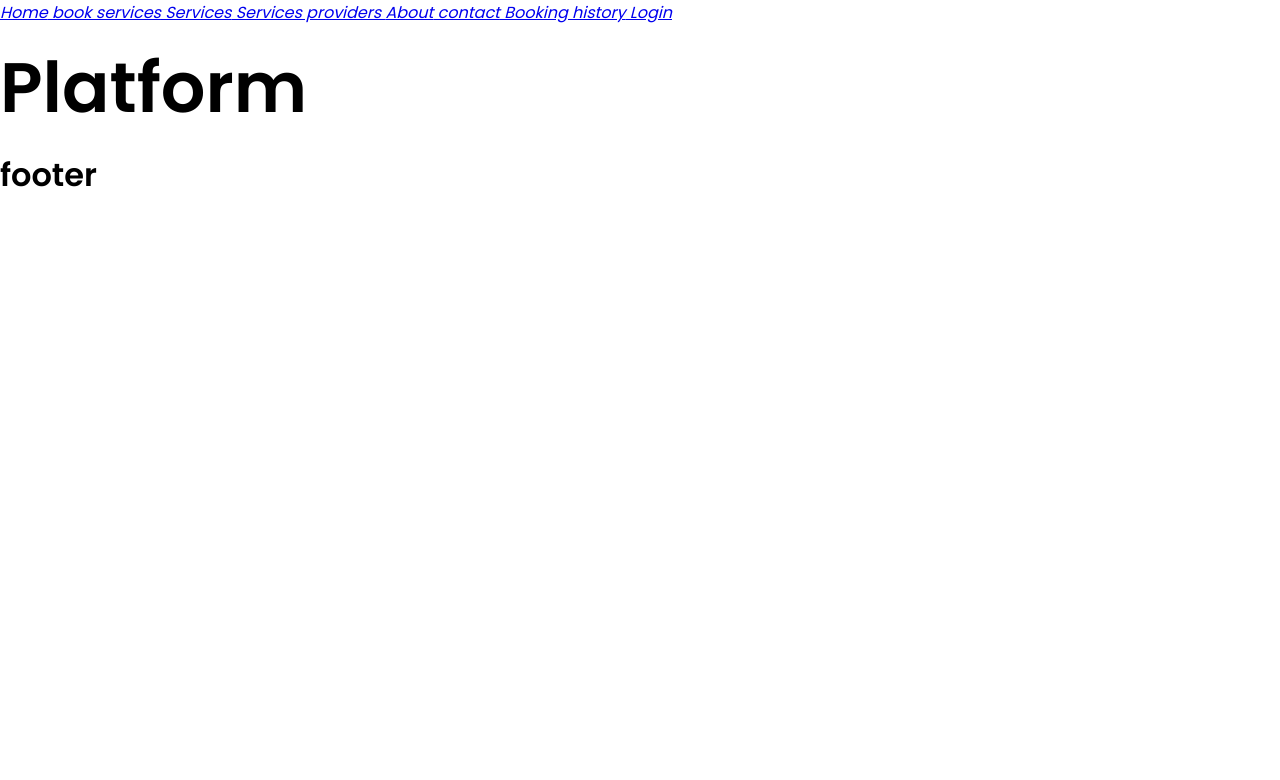
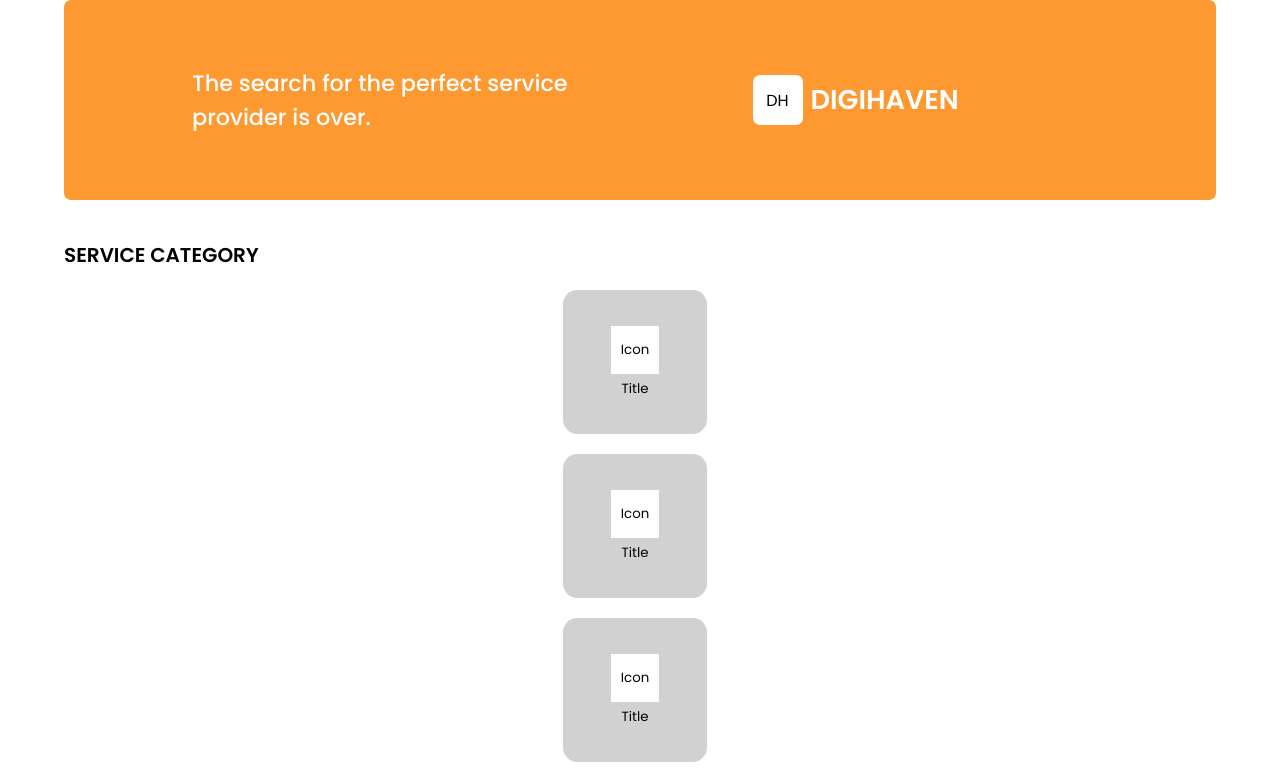
Before and after one commit to ARTISANS-HUB/ArtisansHub, a React (Create React App) app in the folder client/: page / in a window 1280 px wide. Shown: the top 780 px of the page. Built offline with nearby package versions, Linux system fonts and the light colour scheme.

Commit message:
done designing the banner section

```diff
--- /dev/null
+++ b/client/src/css/banner.css
@@ -0,0 +1,73 @@
+.banner-container{
+    background-color: #fe9931;
+    display: flex;
+    gap: 1rem;
+    padding: 0 10%;
+    height: 200px;
+    align-items: center;
+    text-wrap: wrap;
+    width: 90%;
+    margin: 0 auto;
+    border-radius: 7px;
+}
+
+
+.banner-container .banner-text{
+    /* width: 30%; */
+    display: flex;
+    flex-direction: column;
+    justify-content: center;
+    color: #fff;
+    font-size: 1.4rem;
+    font-weight: 500;
+
+}
+
+.banner-container .banner-logo{
+    width: 70%;
+    display: flex;
+    justify-content: center;
+    align-items: center;
+    gap: 0.5rem;
+}
+
+.banner-logo .banner-logo-icon{
+    background-color: #fff;
+    width: 50px;
+    height: 50px;
+    border-radius: 7px;
+    display: flex;
+    align-items: center;
+    justify-content: center;
+}
+
+.banner-logo .banner-logo-text{
+    font-size: 1.7rem;
+    font-weight: 600;
+    color: #fff;
+    text-transform: uppercase;
+
+}
+
+
+@media screen and (max-width: 768px){
+    .banner-container{
+        flex-direction: column;
+        /* height: auto; */
+        padding: 0 5%;
+        align-items: center;
+        justify-content: center;
+    }
+
+    .banner-container .banner-text{
+        width: 100%;
+        text-align: center;
+    }
+
+    .banner-container .banner-logo{
+        width: 100%;
+        justify-content: center;
+        display: none;
+    }
+
+}
--- /dev/null
+++ b/client/src/css/serviceCategory.css
@@ -0,0 +1,54 @@
+.service-container{
+    width: 90%;
+    margin: 40px auto;
+}
+
+.service-container .categories-card {
+    display: flex;
+    /* background: #000; */
+}
+
+.category-container{
+    padding: 10px 0;
+
+}
+
+.service-container .service-title{
+    font-size: 20px;
+    font-weight: 600;
+    margin-bottom: 10px;
+    text-transform: uppercase;
+}
+
+.categories-card{
+    display: flex;
+    align-items: center;
+    justify-content: space-between;
+    flex-wrap: wrap;
+    gap: 10px;
+
+}
+
+.category-container .category-card{
+    width: 9rem;
+    height: 9rem;
+    border-radius: 10%;
+    background-color: #d1d1d1;
+    display: flex;
+    align-items: center;
+    justify-content: center;
+    flex-direction: column;
+    cursor: pointer;
+    outline: none;
+    border: none;
+    gap: 5px;
+}
+
+.category-card .category-card-icon{
+    width: 3rem;
+    height: 3rem;
+    display: flex;
+    align-items: center;
+    justify-content: center;
+    background-color: #fff;
+}
--- /dev/null
+++ b/client/src/views/platform/includes/Banner.js
@@ -0,0 +1,20 @@
+import React from 'react'
+import "../../../css/banner.css";
+
+const Banner = () => {
+  return (
+    <div className='banner-container'>
+        <div className='banner-text'>
+            <p>
+                The search for the perfect service provider is over.
+            </p>
+        </div>
+        <div className='banner-logo'>
+            <div className='banner-logo-icon'>DH</div>
+            <div className='banner-logo-text'>DigiHaven</div>
+        </div>
+    </div>
+  )
+}
+
+export default Banner
--- /dev/null
+++ b/client/src/views/platform/includes/Categories.js
@@ -0,0 +1,16 @@
+import React from 'react'
+import "../../../css/serviceCategory.css";
+
+const Categories = () => {
+  return (
+    <div className='category-container'>
+
+        <button className='category-card'>
+            <div className='category-card-icon'>Icon</div>
+            <div className='category-card-text'>Title</div>
+        </button>
+    </div>
+  )
+}
+
+export default Categories
--- /dev/null
+++ b/client/src/views/platform/includes/ServiceCategory.js
@@ -0,0 +1,75 @@
+import React, {useState} from 'react'
+import "../../../css/serviceCategory.css";
+import Categories from './Categories';
+
+const ServiceCategory = () => {
+
+    const [filter, setFilter] = useState("all");
+
+    const filterImages = (images, filter) => {
+      if (filter === "all") {
+        return images;
+      } else {
+        return images.filter((image) => image.category === filter);
+      }
+    };
+
+    const images = [
+      { id: 1, category: "landscape" },
+      { id: 2, category: "portrait" },
+      { id: 3, category: "cityscape" },
+    ];
+
+    const filteredImages = filterImages(images, filter);
+  return (
+    <div className='service-container'>
+        <h2 className='service-title'>
+                service category
+        </h2>
+        <div className='categories-card'>
+            <button className='categories-card-icon left'>left</button>
+                <div className='categories-card-icon-slider'>
+
+            {
+                [1,2,3,4,5,6,7,8,9,10].map((item,index)=>{
+                            return(
+                                <div className="slider-card">
+                                    <Categories/>
+                                </div>
+                            )
+                        })
+                    }
+
+            </div>
+
+     <button className='categories-card-icon right'>right</button>
+      </div>
+
+        <div>
+         {/* <div>
+           <button onClick={() => setFilter("all")}>All</button>
+           <button onClick={() => setFilter("landscape")}>Landscape</button>
+           <button onClick={() => setFilter("portrait")}>Portrait</button>
+           <button onClick={() => setFilter("cityscape")}>Cityscape</button>
+         </div>
+         <div>
+           {filteredImages.map((image) => (
+             <img key={image.id} src={image.src} />
+           ))}
+         </div> */}
+       </div>
+    </div>
+  )
+}
+
+export default ServiceCategory
+
+
+
+// const ImageFilter = () => {
+//
+
+//     return (
+//
+//     );
+//   };
--- a/client/src/views/platform/index.js
+++ b/client/src/views/platform/index.js
@@ -1,15 +1,18 @@
 import TopNavBar from "../platform/includes/topNavBar";
 import PlatformFooter from "../platform/includes/platformFooter";
 import "../../css/platform.css";
+import Banner from "./includes/Banner";
+import ServiceCategory from "./includes/ServiceCategory";
 
 const Index = () => {
 	return (
 		<div>
-		 < TopNavBar/>
+		 {/* < TopNavBar/> */}
 
-		<h1 className="h1" >Platform</h1>
+		<Banner/>
+		<ServiceCategory/>
 
-		< PlatformFooter />
+		{/* < PlatformFooter /> */}
 
 		</div>
 	)
```
